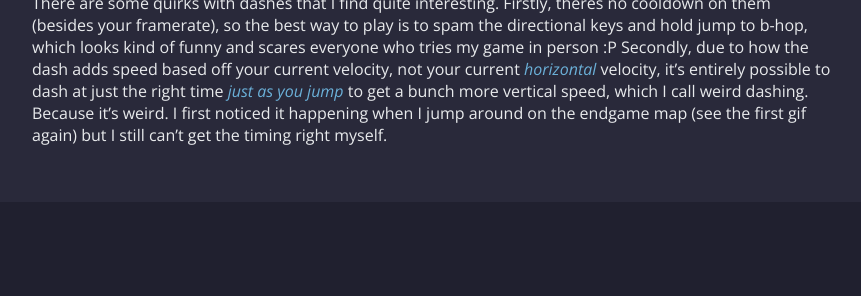
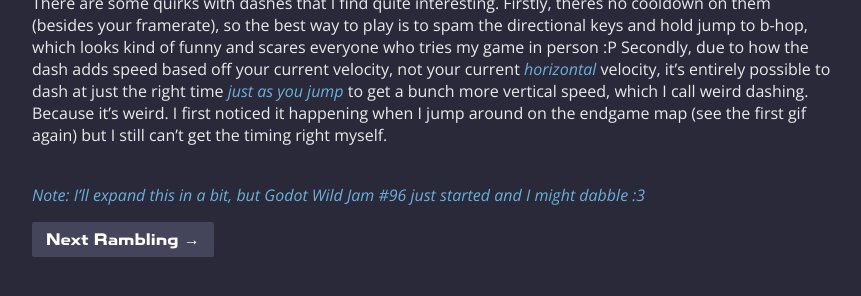
Before and after one commit to snuggyizme/snuggyizme.github.io, a Jekyll site: the page built from ramblings/1.md, in a window 1280 px wide and 900 px high, scrolled down 935 px, cut to the strip 579-875 px from the top of the window. Shown: the whole strip, without its empty margins (208-1069 px from the left). Built offline with Jekyll 4.4.1, drawn with Linux system fonts in a browser that asks for light colours; some web fonts are replaced; before the commit the page ends 1724 px from its top, so only the background shows below that.

Commit message:
Update Ramble 2

```diff
--- a/ramblings/1.md
+++ b/ramblings/1.md
@@ -29,3 +29,8 @@ Me doing some walljumps, wallbounces and then dashes:
 
 There are some quirks with dashes that I find quite interesting. Firstly, theres no cooldown on them (besides your framerate), so the best way to play is to spam the directional keys and hold jump to b-hop, which looks kind of funny and scares everyone who tries my game in person :P
 Secondly, due to how the dash adds speed based off your current velocity, not your current *horizontal* velocity,  it's entirely possible to dash at just the right time *just as you jump* to get a bunch more vertical speed, which I call weird dashing. Because it's weird. I first noticed it happening when I jump around on the endgame map (see the first gif again) but I still can't get the timing right myself.
+
+<br>
+*Note: I'll expand this in a bit, but Godot Wild Jam #96 just started and I might dabble :3*
+
+<a href="/ramblings/2/" class="buttonLink">Next Rambling →</a>
```
Also changed, not shown: ramblings/2.md (added, +14 -0 lines), assets/imgs/1.png (added).
